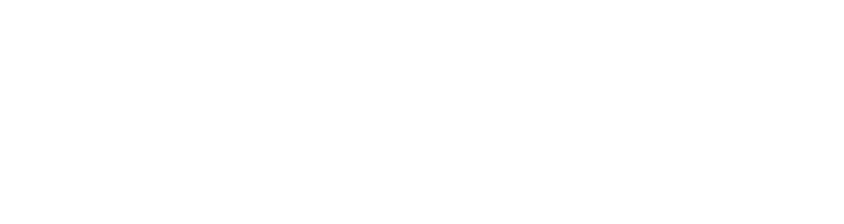
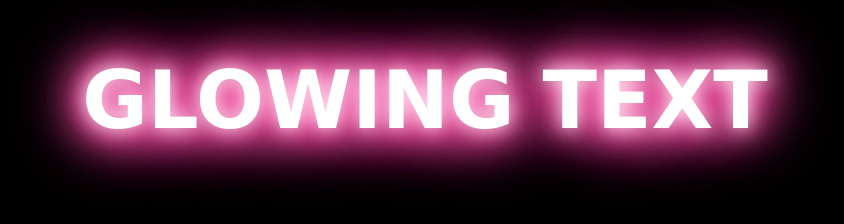
Before and after one commit to jogindrakumar/Glowing-text, a plain HTML site: page index.html in a window 1280 px wide. Shown: the whole page, without its empty margins (215-1059 px from the left). Drawn offline with Linux system fonts and the light colour scheme.

Commit message:
glowing-text-code

```diff
--- a/index.html
+++ b/index.html
@@ -10,6 +10,7 @@
 </head>
 
 <body>
+    <h1 class="glow">GLOWING TEXT</h1>
 
 </body>
 
--- a/style.css
+++ b/style.css
@@ -1,3 +1,25 @@
+body {
+    background-color: black;
+    font-family: cursive;
+}
+
+.glow {
+    font-size: 80px;
+    color: #fff;
+    text-align: center;
+    animation: glow 1s ease-in-out infinite alternate;
+}
+
+@-webkit-keyframes glow {
+    from {
+        text-shadow: 0 0 10px #fff, 0 0 20px #fff, 0 0 30px #e60073, 0 0 40px #e60073, 0 0 50px #e60073, 0 0 60px #e60073, 0 0 70px #e60073;
+    }
+    to {
+        text-shadow: 0 0 20px #fff, 0 0 30px #ff4da6, 0 0 40px #ff4da6, 0 0 50px #ff4da6, 0 0 60px #ff4da6, 0 0 70px #ff4da6, 0 0 80px #ff4da6;
+    }
+}
+
+
 /* text-shadow property
 
 from
```
